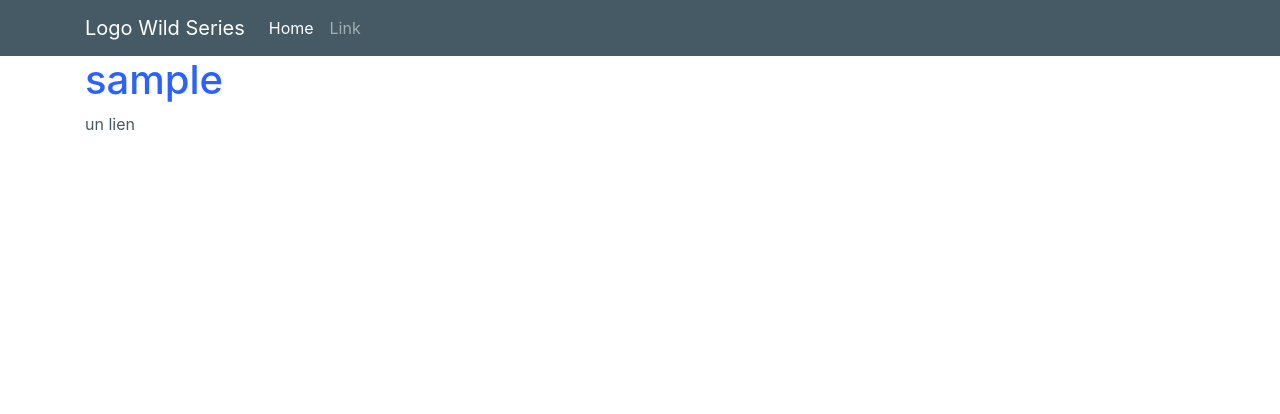
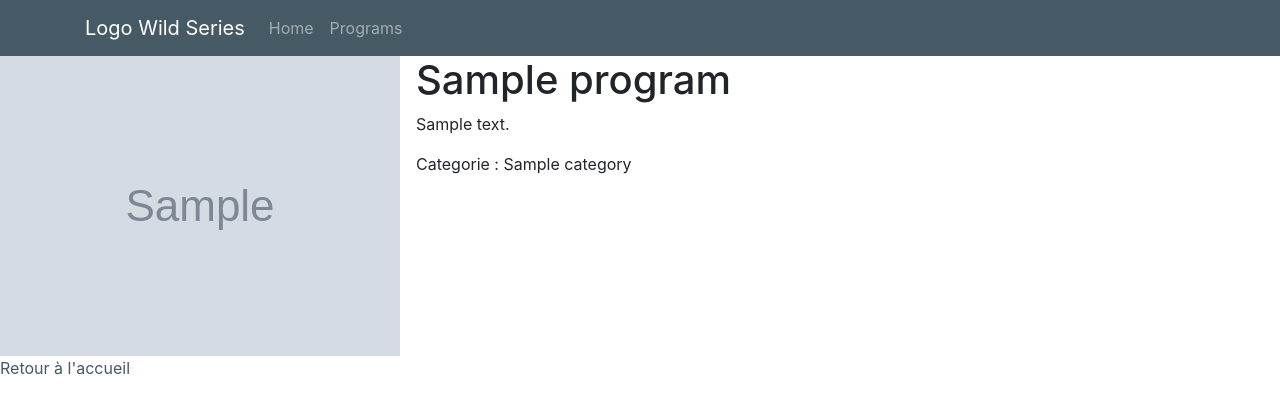
Before and after one commit to kimor44/Wild-series, a Symfony app: template templates/wild/show.html.twig in a window 1280 px wide. Shown: the top 414 px of the page. Run offline with Twig, Linux system fonts and the light colour scheme; the template is opened without the code that fills it: most values are stand-ins (such as "Sample title", 1, 10 or a date in 2020); grey boxes marked "Sample" are stand-in pictures; style sheets or scripts are compiled from the project's sources; some libraries are stand-ins or nearby versions.

Commit message:
ajout requetes

```diff
--- a/templates/base.html.twig
+++ b/templates/base.html.twig
@@ -2,10 +2,10 @@
 <html>
     <head>
         <meta charset="UTF-8">
-        <title>{% block title %}Welcome!{% endblock %}</title>
+        <title>{% block title %}{% endblock %}</title>
         {% block stylesheets %}
-            {{ encore_entry_link_tags('app') }}
         {% endblock %}
+        {{ encore_entry_link_tags('app') }}
 
     </head>
     <body>
@@ -14,7 +14,7 @@
     </header>
         {% block body %}{% endblock %}
 {% block javascripts %}
-           {{ encore_entry_script_tags('app') }}
 {% endblock %}
+    {{ encore_entry_script_tags('app') }}
     </body>
 </html>
--- a/templates/navbar.html.twig
+++ b/templates/navbar.html.twig
@@ -1,6 +1,6 @@
 <nav class="navbar navbar-expand-lg navbar-dark bg-primary">
     <div class="container">
-        <a class="navbar-brand" href="/">Logo Wild Series</a>
+        <a class="navbar-brand" href="{{ path('app_index') }}">Logo Wild Series</a>
         <button class="navbar-toggler" type="button" data-toggle="collapse" data-target="#navbarSupportedContent"
                 aria-controls="navbarSupportedContent" aria-expanded="false" aria-label="Toggle navigation">
             <span class="navbar-toggler-icon"></span>
@@ -8,11 +8,11 @@
 
         <div class="collapse navbar-collapse" id="navbarSupportedContent">
             <ul class="navbar-nav mr-auto">
-                <li class="nav-item active">
-                    <a class="nav-link" href="/">Home <span class="sr-only">(current)</span></a>
+                <li class="nav-item">
+                    <a class="nav-link" href="{{ path('app_index') }}">Home <span class="sr-only">(current)</span></a>
                 </li>
                 <li class="nav-item">
-                    <a class="nav-link" href="#">Link</a>
+                    <a class="nav-link" href="{{ path('wild_index') }}">Programs</a>
                 </li>
             </ul>
         </div>
--- a/templates/wild/show.html.twig
+++ b/templates/wild/show.html.twig
@@ -1,8 +1,14 @@
 {% extends 'base.html.twig' %}
 {% block body %}
-    <div class="container">
+    <div class="media">
+        <img class="align-self-start mr-3" src="{{program.poster}}" alt="{{ program.title }} poster">
+        <div class="media-body">
+            <h1 class="mt-0">{{ program.title }}</h1>
+            <p>{{ program.summary }}</p>
+            <p>Categorie : {{ program.category.name }}</p>
+        </div>
+    </div>
 
-        <h1 class="text-secondary">{{ slug }}</h1>
-        <p><a href="{{ path('wild_show', {'slug':5}) }}">un lien</a></p>
-    </div>
-{% endblock %}
+<a href="{{ path('wild_index') }}">
+        Retour à l'accueil
+    </a>{% endblock %}
```
Also changed, not shown: src/Controller/WildController.php (+26 -11 lines), templates/home.html.twig (+8 -0 lines), templates/wild/index.html.twig (+20 -10 lines).
